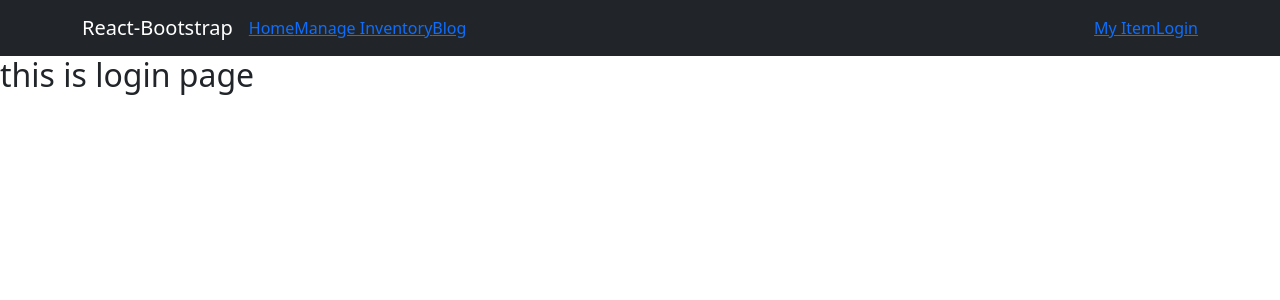
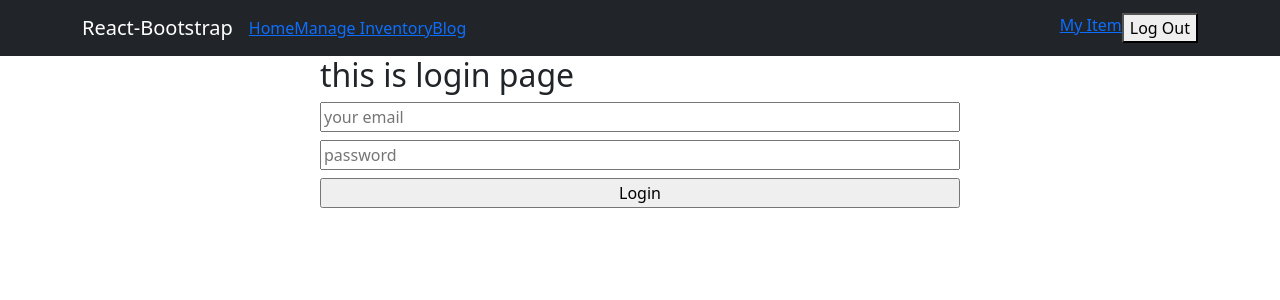
Before and after one commit to muh-arifulislam/warehouse-management-client, a React (Create React App) app: page /login in a window 1280 px wide. Shown: the top 300 px of the page. Built offline with nearby package versions, Linux system fonts and the light colour scheme; no server answers; sample sign-in values are in the browser's storage.

Commit message:
firebase installed and protected route set

```diff
--- a/package.json
+++ b/package.json
@@ -7,9 +7,11 @@
     "@testing-library/react": "^13.1.1",
     "@testing-library/user-event": "^13.5.0",
     "bootstrap": "^5.1.3",
+    "firebase": "^9.7.0",
     "react": "^18.1.0",
     "react-bootstrap": "^2.3.1",
     "react-dom": "^18.1.0",
+    "react-firebase-hooks": "^5.0.3",
     "react-router-dom": "^6.3.0",
     "react-scripts": "5.0.1",
     "web-vitals": "^2.1.4"
--- a/src/App.js
+++ b/src/App.js
@@ -8,6 +8,7 @@ import Blog from './pages/Blog/Blog';
 import Login from './pages/Login/Login';
 import Register from './pages/Register/Register';
 import NotFound from './pages/NotFound/NotFound';
+import RequireAuth from './pages/RequireAuth/RequireAuth';
 
 function App() {
   return (
@@ -16,7 +17,11 @@ function App() {
       <Routes>
         <Route path='/' element={<Home></Home>}></Route>
         <Route path='/manage-inventory' element={<ManageInventory></ManageInventory>}></Route>
-        <Route path='/my-item' element={<MyItem></MyItem>}></Route>
+        <Route path='/my-item' element={
+          <RequireAuth>
+            <MyItem></MyItem>
+          </RequireAuth>
+        }></Route>
         <Route path='/blog' element={<Blog></Blog>}></Route>
         <Route path='/login' element={<Login></Login>}></Route>
         <Route path='/register' element={<Register></Register>}></Route>
--- /dev/null
+++ b/src/firebase.init.js
@@ -0,0 +1,20 @@
+// Import the functions you need from the SDKs you need
+import { initializeApp } from "firebase/app";
+import { getAuth } from 'firebase/auth';
+// TODO: Add SDKs for Firebase products that you want to use
+// https://firebase.google.com/docs/web/setup#available-libraries
+
+// Your web app's Firebase configuration
+const firebaseConfig = {
+    apiKey: "AIzaSyC3s9RYP82HrIOrUkhV4YQqKsPImD-vPOA",
+    authDomain: "warehouse-management-web-2c9f4.firebaseapp.com",
+    projectId: "warehouse-management-web-2c9f4",
+    storageBucket: "warehouse-management-web-2c9f4.appspot.com",
+    messagingSenderId: "834519019882",
+    appId: "1:834519019882:web:c334b56f01672ac1213513"
+};
+
+// Initialize Firebase
+const app = initializeApp(firebaseConfig);
+const auth = getAuth(app);
+export default auth;
--- a/src/pages/Login/Login.js
+++ b/src/pages/Login/Login.js
@@ -1,9 +1,42 @@
 import React from 'react';
+import { useState } from 'react';
+import { useSignInWithEmailAndPassword } from 'react-firebase-hooks/auth';
+import { useLocation, useNavigate } from 'react-router-dom';
+import auth from '../../firebase.init';
+const Login = () => {
+    const [
+        signInWithEmailAndPassword,
+        user,
+        loading,
+        error,
+    ] = useSignInWithEmailAndPassword(auth);
+    // protected
+    let navigate = useNavigate();
+    let location = useLocation();
+    let from = location.state?.from?.pathname || "/";
 
-const Login = () => {
+    const [email, SetEmail] = useState('');
+    const [password, SetPassword] = useState('');
+    const handleEmailBlur = (event) => {
+        SetEmail(event.target.value);
+    }
+    const handlePasswordBlur = (event) => {
+        SetPassword(event.target.value);
+    }
+    const handleSubmit = async event => {
+        event.preventDefault();
+        await signInWithEmailAndPassword(email, password);
+        navigate(from, { replace: true });
+        event.target.reset();
+    }
     return (
-        <div>
+        <div className='w-50 mx-auto'>
             <h2>this is login page</h2>
+            <form onSubmit={handleSubmit}>
+                <input onBlur={handleEmailBlur} className='d-block mb-2 w-100' type="email" name='email' placeholder='your email' />
+                <input onBlur={handlePasswordBlur} className='d-block mb-2 w-100' type="password" name="password" placeholder='password' required />
+                <input className='d-block mb-2 w-100' type="submit" value="Login" />
+            </form>
         </div>
     );
 };
--- /dev/null
+++ b/src/pages/RequireAuth/RequireAuth.js
@@ -0,0 +1,20 @@
+import React from 'react';
+import { useAuthState } from 'react-firebase-hooks/auth';
+import { Navigate, useLocation } from 'react-router-dom';
+import auth from '../../firebase.init';
+
+const RequireAuth = ({ children }) => {
+    const [user] = useAuthState(auth);
+    let location = useLocation();
+    if (!user) {
+        // Redirect them to the /login page, but save the current location they were
+        // trying to go to when they were redirected. This allows us to send them
+        // along to that page after they login, which is a nicer user experience
+        // than dropping them off on the home page.
+        return <Navigate to="/login" state={{ from: location }} replace />;
+    }
+
+    return children;
+};
+
+export default RequireAuth;
--- a/src/pages/Shared/Header/Header.js
+++ b/src/pages/Shared/Header/Header.js
@@ -1,8 +1,21 @@
+import { signOut } from 'firebase/auth';
 import React from 'react';
 import { Container, Nav, Navbar } from 'react-bootstrap';
+import { useAuthState } from 'react-firebase-hooks/auth';
 import { Link } from 'react-router-dom';
+import auth from '../../../firebase.init';
 
 const Header = () => {
+    const [user] = useAuthState(auth);
+    const handleSignOut = () => {
+        signOut(auth)
+            .then(() => {
+                console.log('signout Successful')
+            })
+            .catch((error) => {
+                console.log(error)
+            });
+    }
     return (
         <div>
             <Navbar collapseOnSelect expand="lg" bg="dark" variant="dark">
@@ -17,7 +30,9 @@ const Header = () => {
                         </Nav>
                         <Nav>
                             <Link to='/my-item'>My Item</Link>
-                            <Link to='/login'>Login</Link>
+                            {
+                                user ? <button onClick={handleSignOut}>Log Out</button> : <Link to='/login'>Login</Link>
+                            }
                         </Nav>
                     </Navbar.Collapse>
                 </Container>
```
Also changed, not shown: 1 other file (tests, documents, lock files or other folders).
